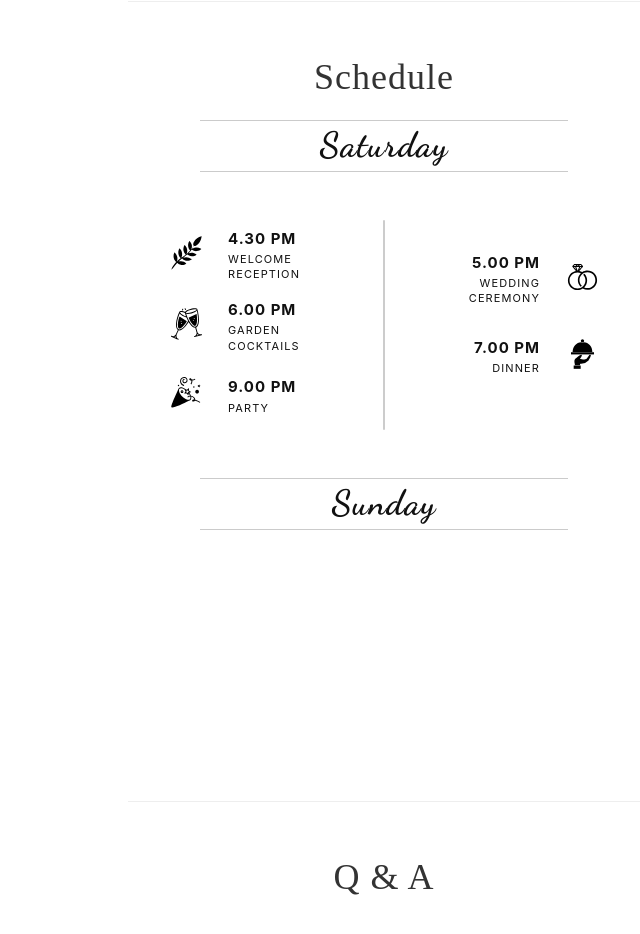
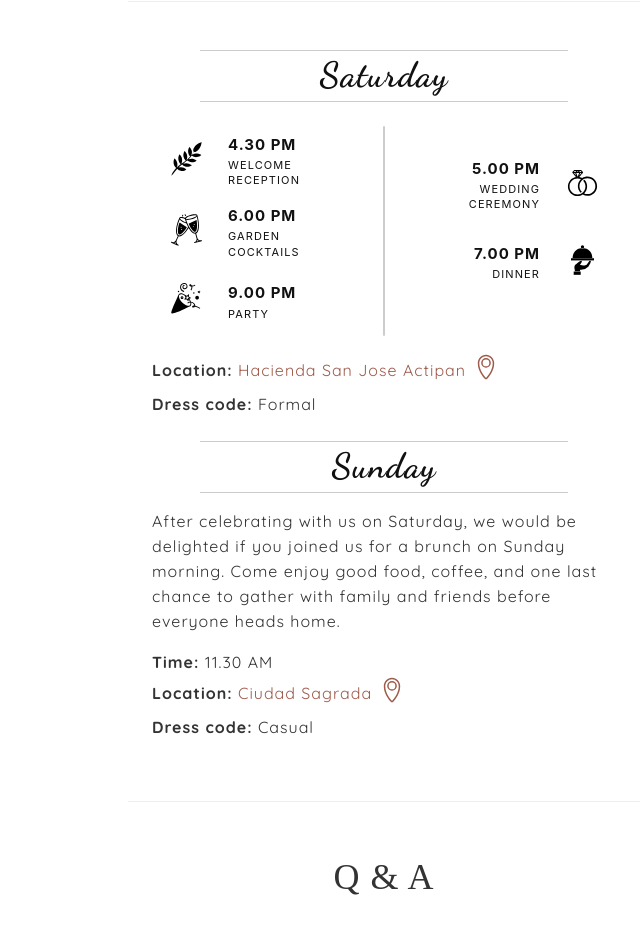
Before and after one commit to braml1/weddingwebsite, a Vue app: page /en in a window 1280 px wide. Shown: the part 4260-5194 px from the top of the page, without its empty margins (640-1280 px from the left). Built offline with nearby package versions, Linux system fonts and the light colour scheme; a web font is replaced by a local one.

Commit message:
update schedule

```diff
--- a/src/components/Schedule.vue
+++ b/src/components/Schedule.vue
@@ -2,9 +2,9 @@
   <div class="ws-wrap mx-auto px-4 bg-white">
     <hr class="mx-5">
     <div class="ws-title text-center">Saturday</div>
-    <hr class="mx-5">
+    <hr class="mx-5 mt-3">
 
-    <div class="row g-0 mt-5">
+    <div class="row g-0 mt-4">
 
       <!-- LEFT COLUMN -->
       <div class="col d-flex flex-column">
@@ -33,15 +33,49 @@
       </div>
 
 
+    </div>
+
+    <div class="aboutus-text text-start mt-3">
+      <b>Location:</b>
+
+      <span style="cursor: pointer; color:rgb(157, 91, 75)" @click="navigateToWebsite('https://maps.app.goo.gl/dFuKj8nCi5ozygNC9')">
+        Hacienda San Jose Actipan
+        <svg viewBox="0 0 32 32" width="40" height="40">
+          <path fill-rule="evenodd" clip-rule="evenodd"
+            d="M5.437 9.041c0-3.73 2.886-6.81 6.52-6.835A.61.61 0 0 1 12 2.204c3.653 0 6.563 3.091 6.563 6.837 0 5.975-3.986 10.694-5.527 12.298a1.401 1.401 0 0 1-1.036.456c-.393 0-.772-.165-1.036-.456-1.54-1.605-5.527-6.34-5.527-12.298zM12 3.406c.013 0 .026 0 .039-.002 2.921.022 5.324 2.516 5.324 5.637 0 5.489-3.702 9.916-5.199 11.474a.597.597 0 0 0-.015.016.202.202 0 0 1-.149.064.202.202 0 0 1-.149-.064.388.388 0 0 0-.015-.016C10.34 18.957 6.637 14.513 6.637 9.04c0-3.134 2.423-5.635 5.363-5.635zM9.332 8.729A2.67 2.67 0 1 1 12 11.4a2.67 2.67 0 0 1-2.668-2.67zM12 4.86a3.87 3.87 0 0 0-3.868 3.87A3.87 3.87 0 1 0 12 4.86z"
+            fill="currentColor">
+          </path>
+        </svg>
+      </span>
+      <br />
 
 
-
-
+      <b>Dress code:</b> Formal
     </div>
 
-    <hr class="mx-5 mt-5">
+    <hr class="mx-5 mt-4">
     <div class="ws-title text-center">Sunday</div>
-    <hr class="mx-5">
+    <hr class="mx-5 mt-3">
+
+    <div class="aboutus-text text-start">
+      After celebrating with us on Saturday, we would be delighted if you joined us for a brunch on Sunday morning.
+      Come enjoy good food, coffee, and one last chance to gather with family and friends before everyone heads home.
+    </div>
+    <div class="aboutus-text text-start mt-3">
+      <b>Time:</b> 11.30 AM
+      <br/>
+      <b>Location:</b>
+      <span style="cursor: pointer; color:rgb(157, 91, 75)" @click="navigateToWebsite('https://maps.app.goo.gl/GGfVPyLjEAKV3uQv5')">
+        Ciudad Sagrada
+        <svg viewBox="0 0 32 32" width="40" height="40">
+          <path fill-rule="evenodd" clip-rule="evenodd"
+            d="M5.437 9.041c0-3.73 2.886-6.81 6.52-6.835A.61.61 0 0 1 12 2.204c3.653 0 6.563 3.091 6.563 6.837 0 5.975-3.986 10.694-5.527 12.298a1.401 1.401 0 0 1-1.036.456c-.393 0-.772-.165-1.036-.456-1.54-1.605-5.527-6.34-5.527-12.298zM12 3.406c.013 0 .026 0 .039-.002 2.921.022 5.324 2.516 5.324 5.637 0 5.489-3.702 9.916-5.199 11.474a.597.597 0 0 0-.015.016.202.202 0 0 1-.149.064.202.202 0 0 1-.149-.064.388.388 0 0 0-.015-.016C10.34 18.957 6.637 14.513 6.637 9.04c0-3.134 2.423-5.635 5.363-5.635zM9.332 8.729A2.67 2.67 0 1 1 12 11.4a2.67 2.67 0 0 1-2.668-2.67zM12 4.86a3.87 3.87 0 0 0-3.868 3.87A3.87 3.87 0 1 0 12 4.86z"
+            fill="currentColor">
+          </path>
+        </svg>
+      </span><br/>
+      <b>Dress code:</b> Casual
+    </div>
   </div>
 </template>
 
@@ -128,6 +162,12 @@ const rightEvents = [
   },
 
 ]
+
+
+const navigateToWebsite = (url) => {
+    window.open(url, '_blank', 'noopener,noreferrer');
+}
+
 </script>
 
 <style scoped>
@@ -183,4 +223,23 @@ const rightEvents = [
   font-weight: 500;
   color: #111;
 }
+
+.dresscode {
+  font-family: "Quicksand";
+  font-weight: 400;
+  font-style: normal;
+  font-size: 12px;
+}
+
+.aboutus-text {
+  font-family: "Quicksand";
+  font-weight: 400;
+  font-style: normal;
+  font-size: 16px;
+  line-height: 25px;
+  color: rgb(51, 51, 51);
+  /* padding: 0 2vw;  */
+  text-rendering: optimizeLegibility;
+  letter-spacing: 1px;
+}
 </style>
--- a/src/views/ScheduleSection.vue
+++ b/src/views/ScheduleSection.vue
@@ -2,7 +2,7 @@
   <BaseSection :image="image" @is-visible="$emit('is-visible', $event)">
     <div class="">
       <div class="aboutus-title text-center mt-5">
-        Schedule
+
 
         <Schedule />
 
@@ -37,8 +37,7 @@ defineEmits(['is-visible']);
   font-size: 16px;
   line-height: 25px;
   color: rgb(51, 51, 51);
-  padding-left: 64px;
-  padding-right: 64px;
+  padding: 0 5vw;
   text-rendering: optimizeLegibility;
   letter-spacing: 1px;
 }
```
